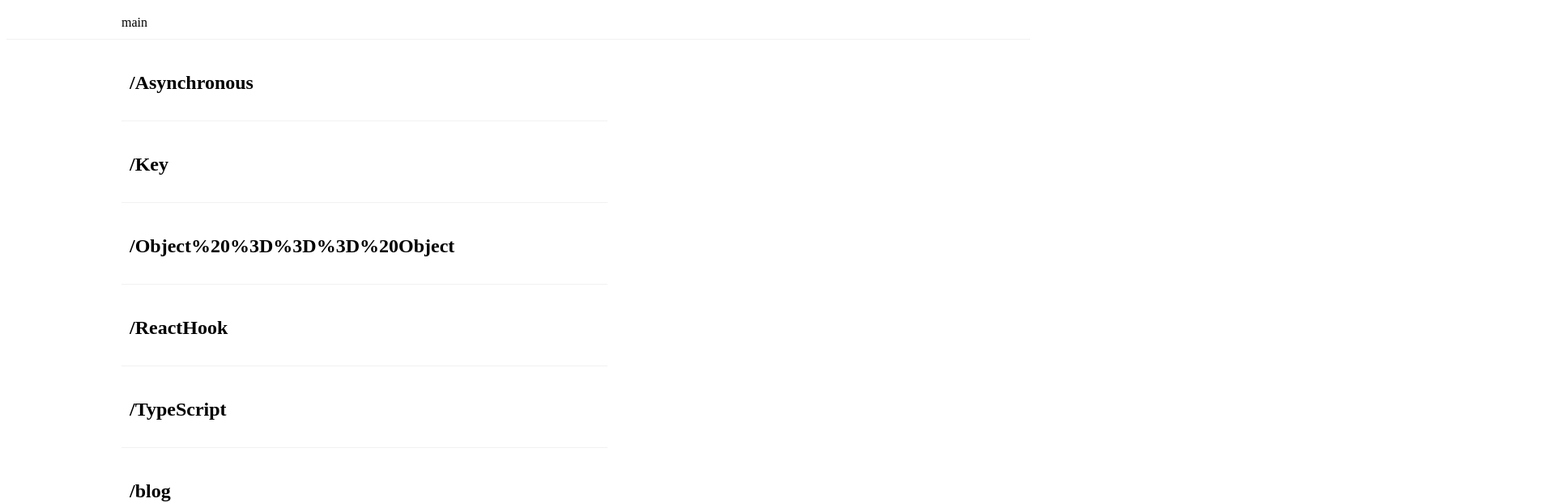
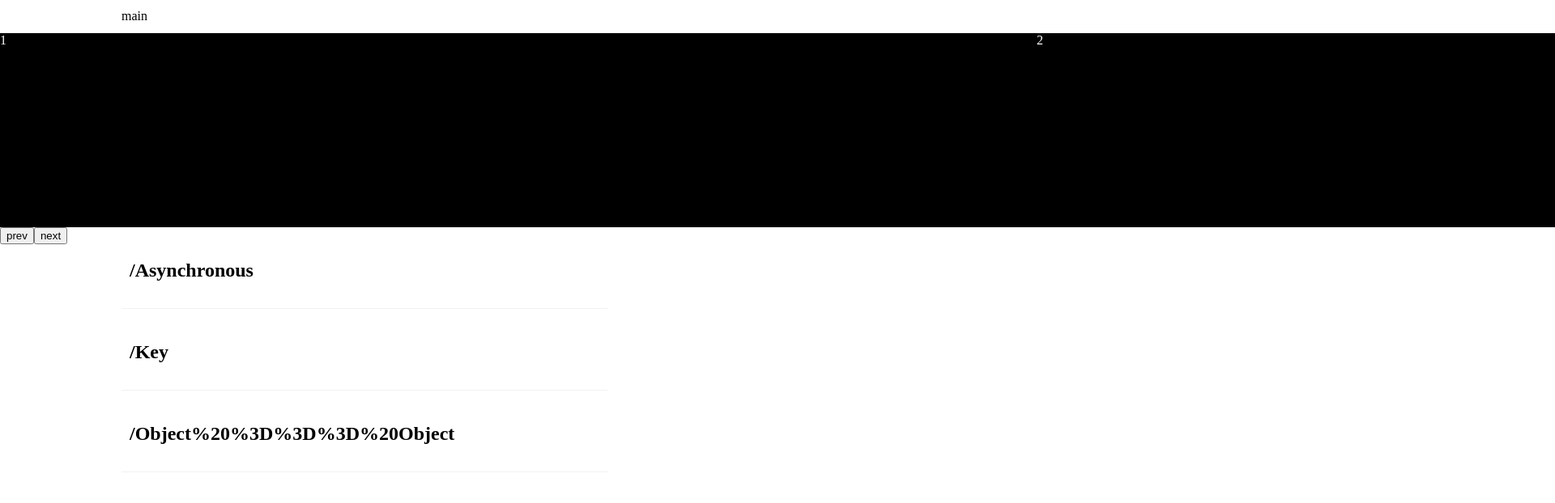
Before and after one commit to Dowap2/dowap2.github.io, a React (Create React App) app: page / in a window 1280 px wide. Shown: the top 622 px of the page at 81% size, 1920 px wide, since content can reach past the window. Built offline with nearby package versions, Linux system fonts and the light colour scheme.

Commit message:
add banner

```diff
--- /dev/null
+++ b/public/index.css
@@ -0,0 +1,4 @@
+body {
+  padding: 0;
+  margin: 0;
+}
--- a/public/index.html
+++ b/public/index.html
@@ -2,42 +2,17 @@
 <html lang="en">
   <head>
     <meta charset="utf-8" />
-    <link rel="icon" href="%PUBLIC_URL%/favicon.ico" />
     <meta name="viewport" content="width=device-width, initial-scale=1" />
     <meta name="theme-color" content="#000000" />
     <meta
       name="description"
       content="Web site created using create-react-app"
     />
-    <link rel="apple-touch-icon" href="%PUBLIC_URL%/logo192.png" />
-    <!--
-      manifest.json provides metadata used when your web app is installed on a
-      user's mobile device or desktop. See https://developers.google.com/web/fundamentals/web-app-manifest/
-    -->
-    <link rel="manifest" href="%PUBLIC_URL%/manifest.json" />
-    <!--
-      Notice the use of %PUBLIC_URL% in the tags above.
-      It will be replaced with the URL of the `public` folder during the build.
-      Only files inside the `public` folder can be referenced from the HTML.
-
-      Unlike "/favicon.ico" or "favicon.ico", "%PUBLIC_URL%/favicon.ico" will
-      work correctly both with client-side routing and a non-root public URL.
-      Learn how to configure a non-root public URL by running `npm run build`.
-    -->
+    <link rel="stylesheet" href="./index.css" />
     <title>React App</title>
   </head>
   <body>
     <noscript>You need to enable JavaScript to run this app.</noscript>
     <div id="root"></div>
-    <!--
-      This HTML file is a template.
-      If you open it directly in the browser, you will see an empty page.
-
-      You can add webfonts, meta tags, or analytics to this file.
-      The build step will place the bundled scripts into the <body> tag.
-
-      To begin the development, run `npm start` or `yarn start`.
-      To create a production bundle, use `npm run build` or `yarn build`.
-    -->
   </body>
 </html>
--- a/src/App.js
+++ b/src/App.js
@@ -1,7 +1,7 @@
 import React from "react";
 import { BrowserRouter as Router, Route } from "react-router-dom";
 import { Header } from "./Header/Header";
-import { List } from "./Main/List";
+import { MainComponent } from "./Main/MainComponent";
 import { View } from "./View/View";
 import FooterContainer from "./Footer/FooterContainer";
 
@@ -10,7 +10,7 @@
     <Router className="App" basename="/">
       <Header />
       <div>
-        <Route exact path="/" component={List} />
+        <Route exact path="/" component={MainComponent} />
         <Route path="/view/:index" component={View} />
       </div>
       <FooterContainer />
--- /dev/null
+++ b/src/Main/Banner.jsx
@@ -0,0 +1,14 @@
+import styled from "styled-components";
+
+const BannerItem = styled.div`
+  width: 100vw;
+  height: 240px;
+  color: #fff;
+  background: #000;
+  display: table;
+  float: left;
+`;
+
+export function Banner(props) {
+  return <BannerItem>{props.text}</BannerItem>;
+}
--- /dev/null
+++ b/src/Main/MainComponent.jsx
@@ -0,0 +1,11 @@
+import { List } from "./List";
+import { SlideBanner } from "./SlideBanner";
+
+export function MainComponent(props) {
+  return (
+    <div>
+      <SlideBanner />
+      <List />
+    </div>
+  );
+}
--- /dev/null
+++ b/src/Main/SlideBanner.jsx
@@ -0,0 +1,47 @@
+import { useState } from "react";
+import styled from "styled-components";
+import { Banner } from "./Banner";
+
+const BannerComponent = styled.div`
+  width: 100%;
+  height: 240px;
+  background: black;
+`;
+const BannerList = styled.div`
+  width: 500vw;
+  height: 240px;
+  transform: ${props => props.transform};
+  transition: 1s;
+`;
+
+export function SlideBanner() {
+  const [index, setIndex] = useState(0);
+  const transform = `translate3d(-${(index % 6) * 100}vw, 0, 0);`;
+  const prevFunc = () => {
+    if (index === 0) {
+      setIndex(4);
+    } else {
+      setIndex(index - 1);
+    }
+  };
+  const nextFunc = () => {
+    if (index === 4) {
+      setIndex(0);
+    } else {
+      setIndex(index + 1);
+    }
+  };
+  return (
+    <BannerComponent>
+      <BannerList transform={transform}>
+        <Banner text={"1"} />
+        <Banner text={"2"} />
+        <Banner text={"3"} />
+        <Banner text={"4"} />
+        <Banner text={"5"} />
+      </BannerList>
+      <button onClick={prevFunc}>prev</button>
+      <button onClick={nextFunc}>next</button>
+    </BannerComponent>
+  );
+}
```
